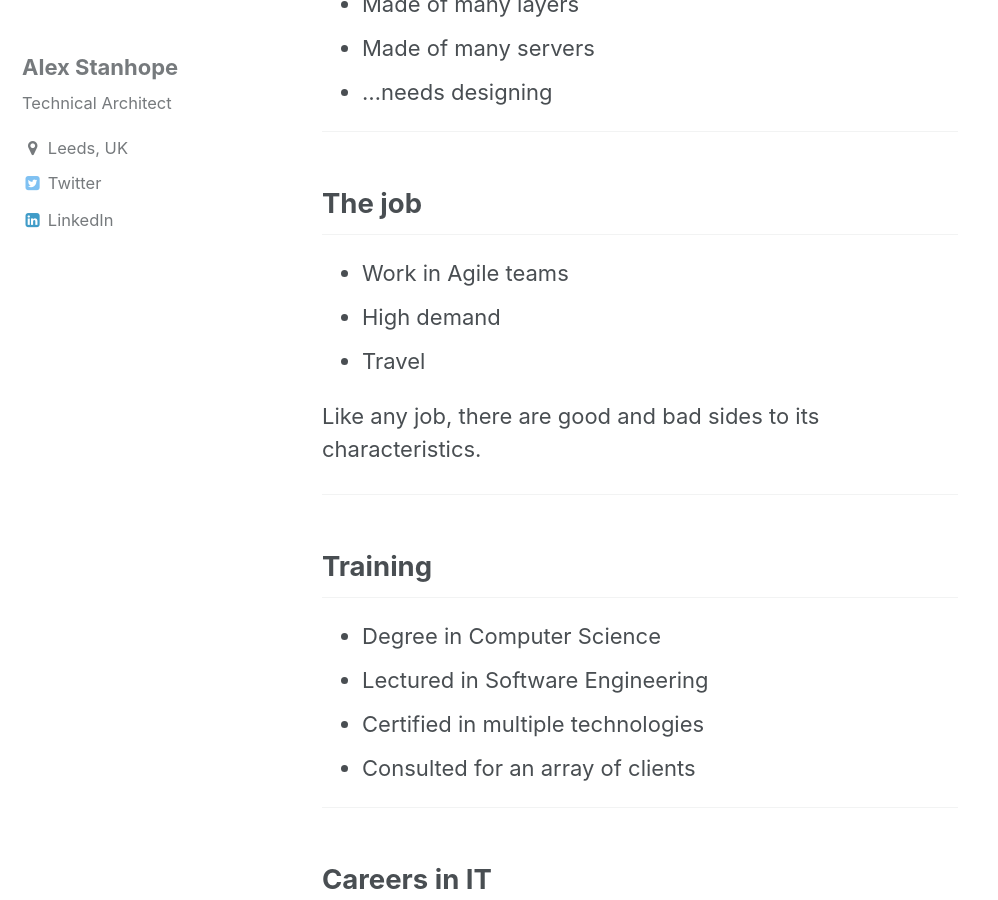
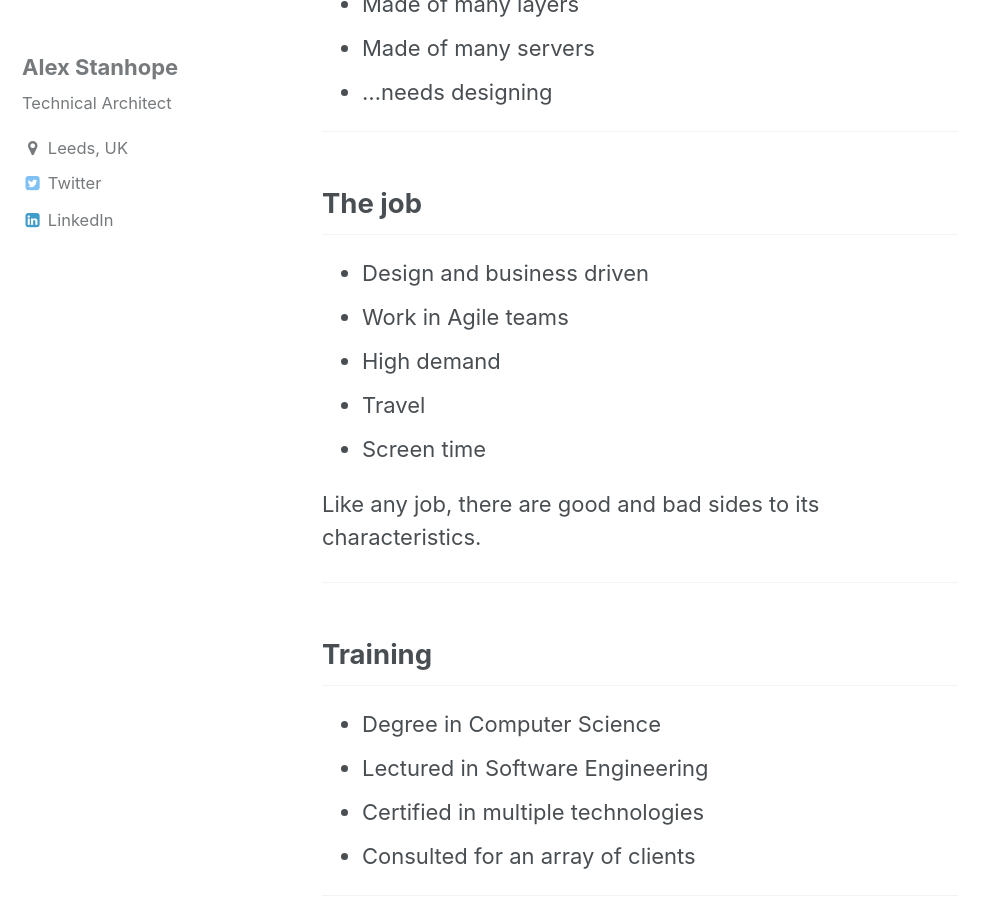
Before and after one commit to cleverlight/alexstanhope, a Jekyll site: the page built from _posts/blog/2021-05-24-what-i-do.md, in a window 1280 px wide and 900 px high, scrolled down 1007 px. Shown: the whole window, without its empty margins (0-998 px from the left). Built offline with Jekyll 4.4.1, drawn with Linux system fonts in a browser that asks for light colours; nearby versions of some CDN libraries; library files that are not in the unit come from our copies; comment, search, counter and statistics services are not loaded.

Commit message:
added job characteristics

```diff
--- a/_includes/presentations/2021-05-24-what-I-do.md
+++ b/_includes/presentations/2021-05-24-what-I-do.md
@@ -19,9 +19,11 @@ Technical architecture is widely adopted in the IT sector, but not widely unders
 ---
 
 ## The job
++ Design and business driven
 + Work in Agile teams
 + High demand
 + Travel
++ Screen time
 
 {% if include.pres %}Note: {% endif %}
 Like any job, there are good and bad sides to its characteristics.
```
